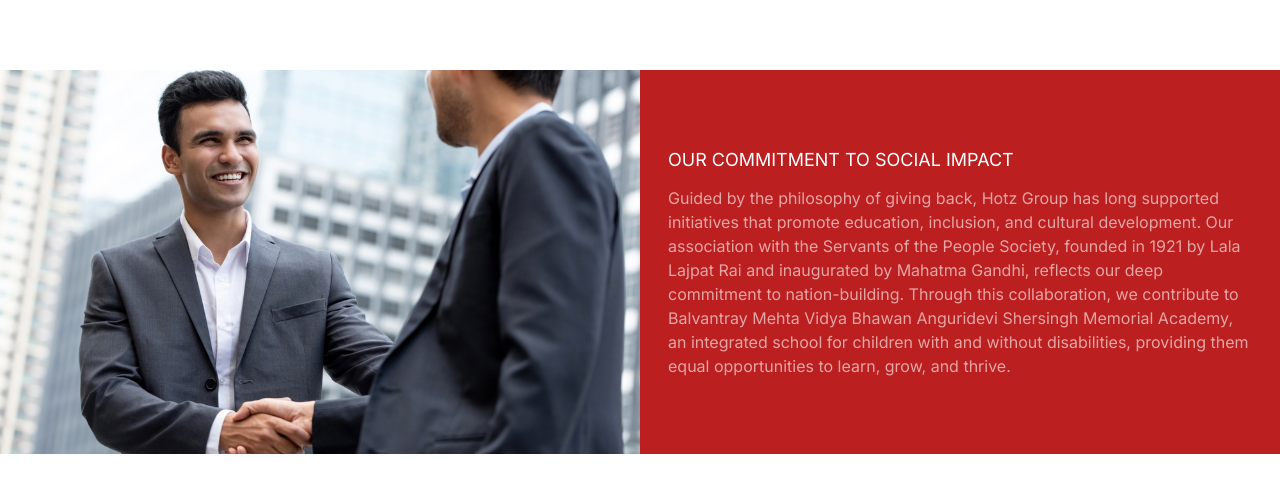
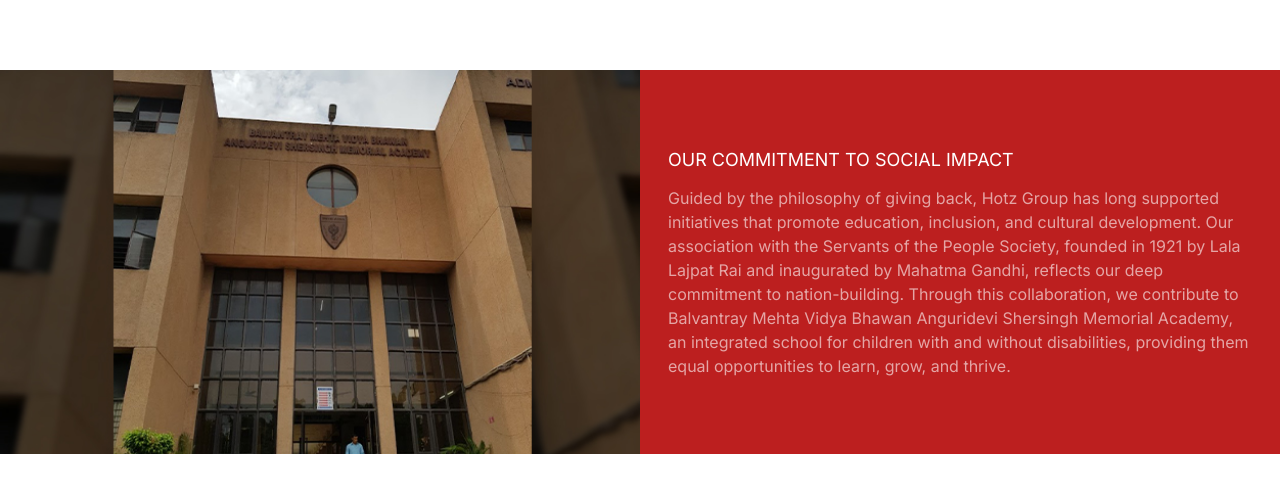
Before and after one commit to doableworks/hotz, a Next.js app: page /csr in a window 1280 px wide. Shown: the part 850-1354 px from the top of the page. Built offline with nearby package versions, Linux system fonts and the light colour scheme.

Commit message:
image updation and other changes

```diff
--- a/src/app/csr/page.tsx
+++ b/src/app/csr/page.tsx
@@ -9,6 +9,7 @@ import CurvedTimeline from "@/components/pagespecific/csr/Timeline2";
 import Stats from "@/components/Stats";
 import Updates from "@/components/Updates";
 import { getStats } from "@/lib/sanityQueries";
+import Image from "next/image";
 import React from "react";
 
 async function page() {
@@ -57,7 +58,14 @@ async function page() {
     <>
       <div className="h-full flex flex-col">
         <Navbar />
-        <VideoSection />
+        <div className="relative w-full h-[65vh] z-40">
+          <Image
+            src="/images/csrBanner.jpg"
+            alt="About Us"
+            className="object-cover w-full h-full"
+            fill
+          />
+        </div>
       </div>
       <TransitionVertical>
         <div className="flex lg:flex-row flex-col gap-5 lg:gap-12 px-5 lg:px-10 pt-24 relative z-30 bg-white">
@@ -78,7 +86,7 @@ async function page() {
         <div className="flex lg:flex-row flex-col my-24 lg:h-96 relative z-30 bg-white">
           <div className="lg:w-1/2 w-full">
             <img
-              src="/images/about1.png"
+              src="/images/csrOverview.jpg"
               alt="About Us"
               className="w-full object-cover h-96"
             />
```
Also changed, not shown: public/images/csrBanner.jpg (added), public/images/csrOverview.jpg (added).
